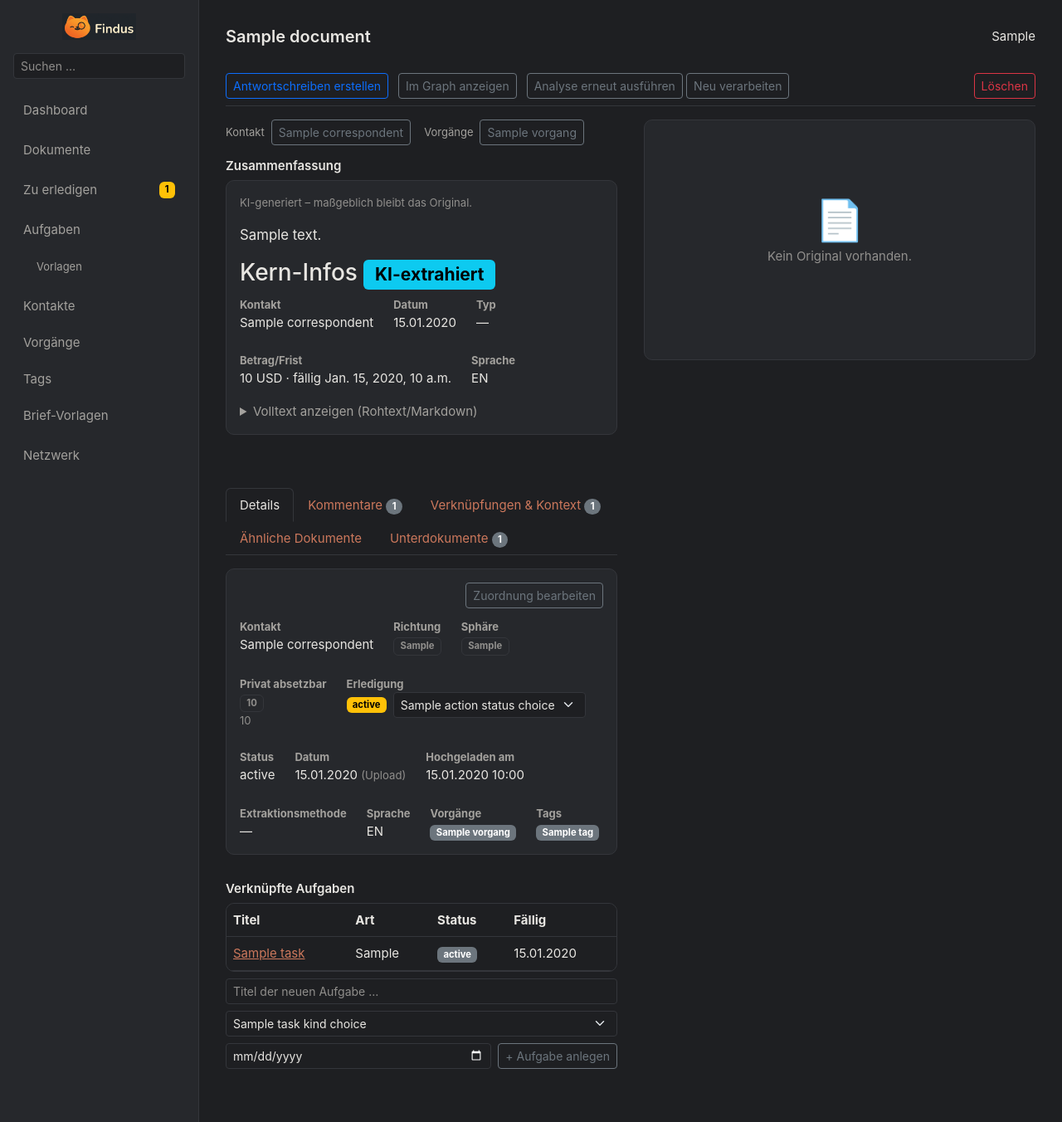
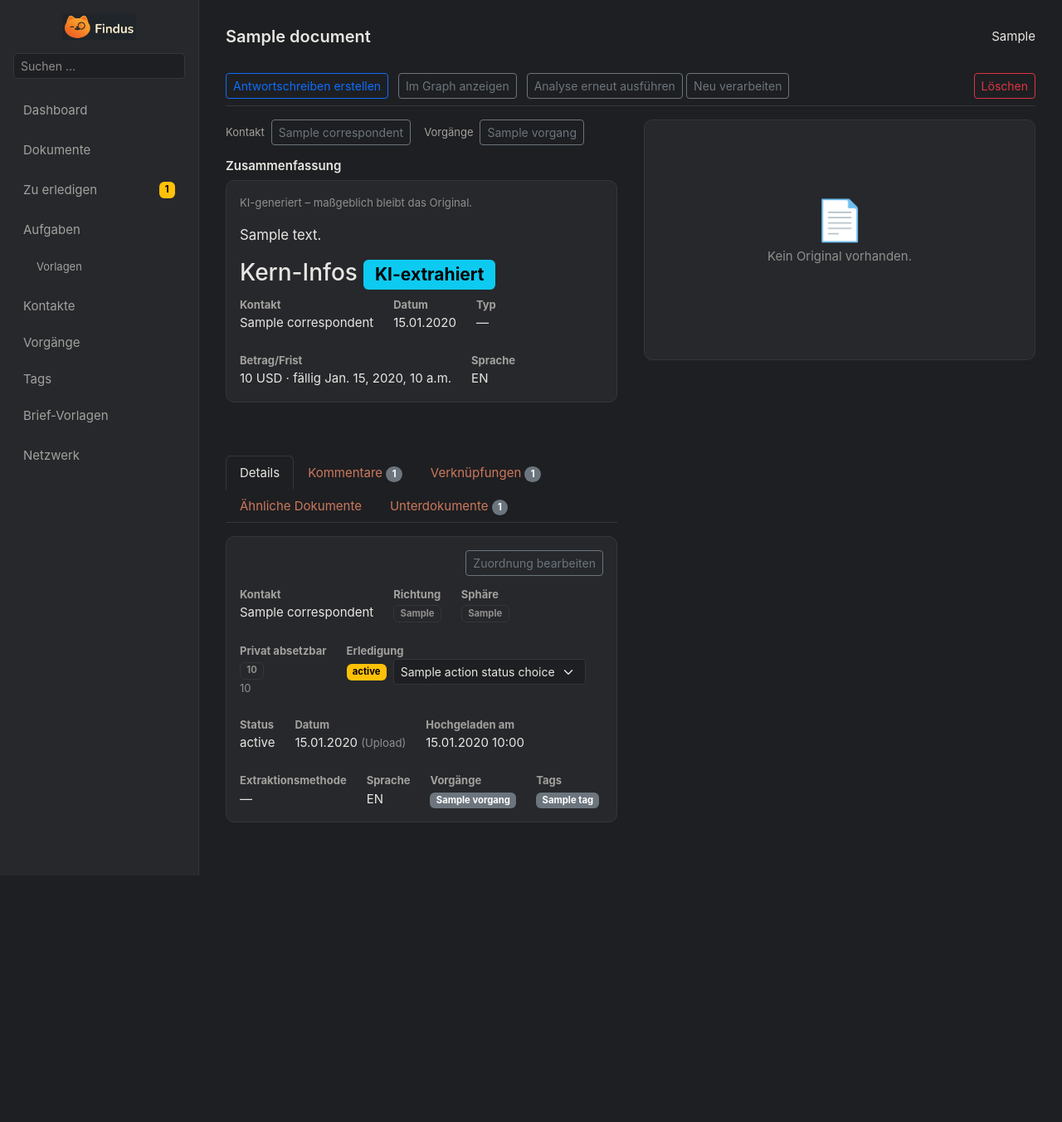
Before and after one commit to gdsanger/Findus, a Django app: template apps/documents/templates/documents/detail.html in a window 1280 px wide. Shown: the whole page at 83% size. After the commit the page ends 1055 px from the top, so only its background shows below. Run offline with Django 5.2, Linux system fonts and the light colour scheme; the template is opened without the code that fills it: most values are stand-ins (such as "Sample title", 1, 10 or a date in 2020); some libraries are stand-ins or nearby versions.

Commit message:
Änderungen Layout

```diff
--- a/apps/documents/templates/documents/detail.html
+++ b/apps/documents/templates/documents/detail.html
@@ -161,19 +161,6 @@ werden muss.
                         <div><dt>Sprache</dt><dd>{{ document.metadata.language|language_label }}</dd></div>
                     </dl>
                 </div>
-
-                <details class="findus-detail-raw">
-                    <summary>Volltext anzeigen (Rohtext/Markdown)</summary>
-                    <div class="findus-card findus-detail-content">
-                        {% if document.markdown %}
-                        <div class="findus-markdown">{{ document.markdown|render_markdown }}</div>
-                        {% elif document.text_content %}
-                        <pre class="findus-detail-text">{{ document.text_content }}</pre>
-                        {% else %}
-                        <p class="text-muted">Kein Text vorhanden.</p>
-                        {% endif %}
-                    </div>
-                </details>
                 {% else %}
                 <p class="text-muted">
                     Noch keine KI-Zusammenfassung vorhanden. Es wird der Rohtext aus der Extraktion angezeigt.
@@ -238,7 +225,7 @@ werden muss.
                     aria-controls="pane-context"
                     aria-selected="false"
                 >
-                    Verknüpfungen &amp; Kontext
+                    Verknüpfungen
                     <span class="badge rounded-pill {% if linked_documents %}text-bg-secondary{% else %}text-bg-light findus-tab-empty{% endif %}">{{ linked_documents|length }}</span>
                 </button>
             </li>
@@ -286,12 +273,6 @@ werden muss.
                 Der Kommentare-Tab zeigt seit #1125 echte Kommentare, nicht
                 mehr diesen Block.
                 {% endcomment %}
-                <section class="findus-section">
-                    <h2 class="findus-section-title">Verknüpfte Aufgaben</h2>
-                    <div id="document-tasks">
-                        {% include "documents/partials/_detail_tasks.html" %}
-                    </div>
-                </section>
             </div>
 
             <div class="tab-pane fade" id="pane-comments" role="tabpanel" aria-labelledby="tab-comments">
@@ -323,7 +304,7 @@ werden muss.
                     </div>
 
                     <div class="findus-detail-context-block">
-                        <h3 class="findus-section-subtitle">Kennungen &amp; Referenznummern</h3>
+                        <h3 class="findus-section-subtitle">Referenznummern</h3>
                         {% comment %}
                         Anders als der Ähnlichkeits-Block direkt mitgerendert: der
                         Match läuft über den Index auf (type, value_normalized) und
```
